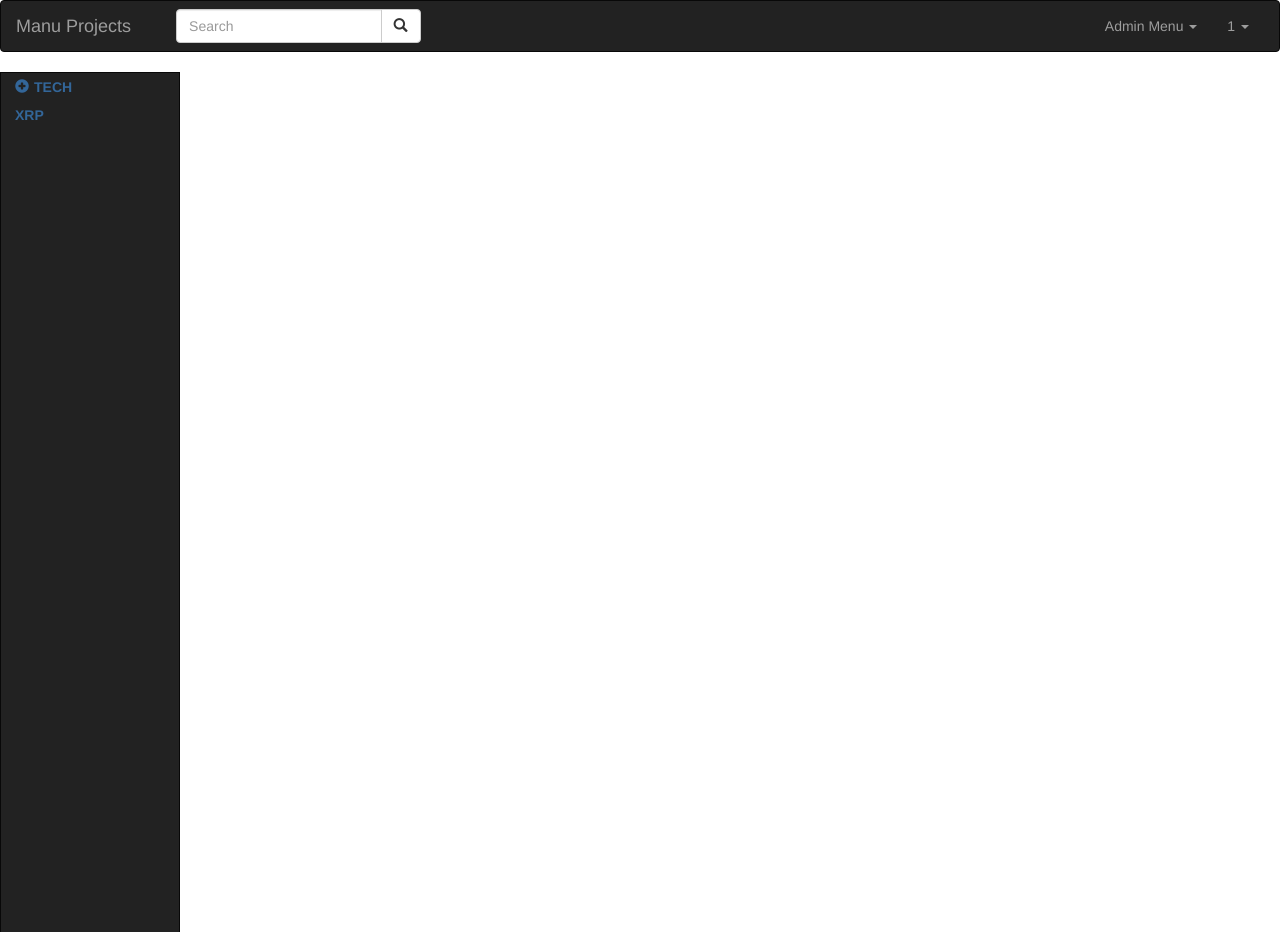
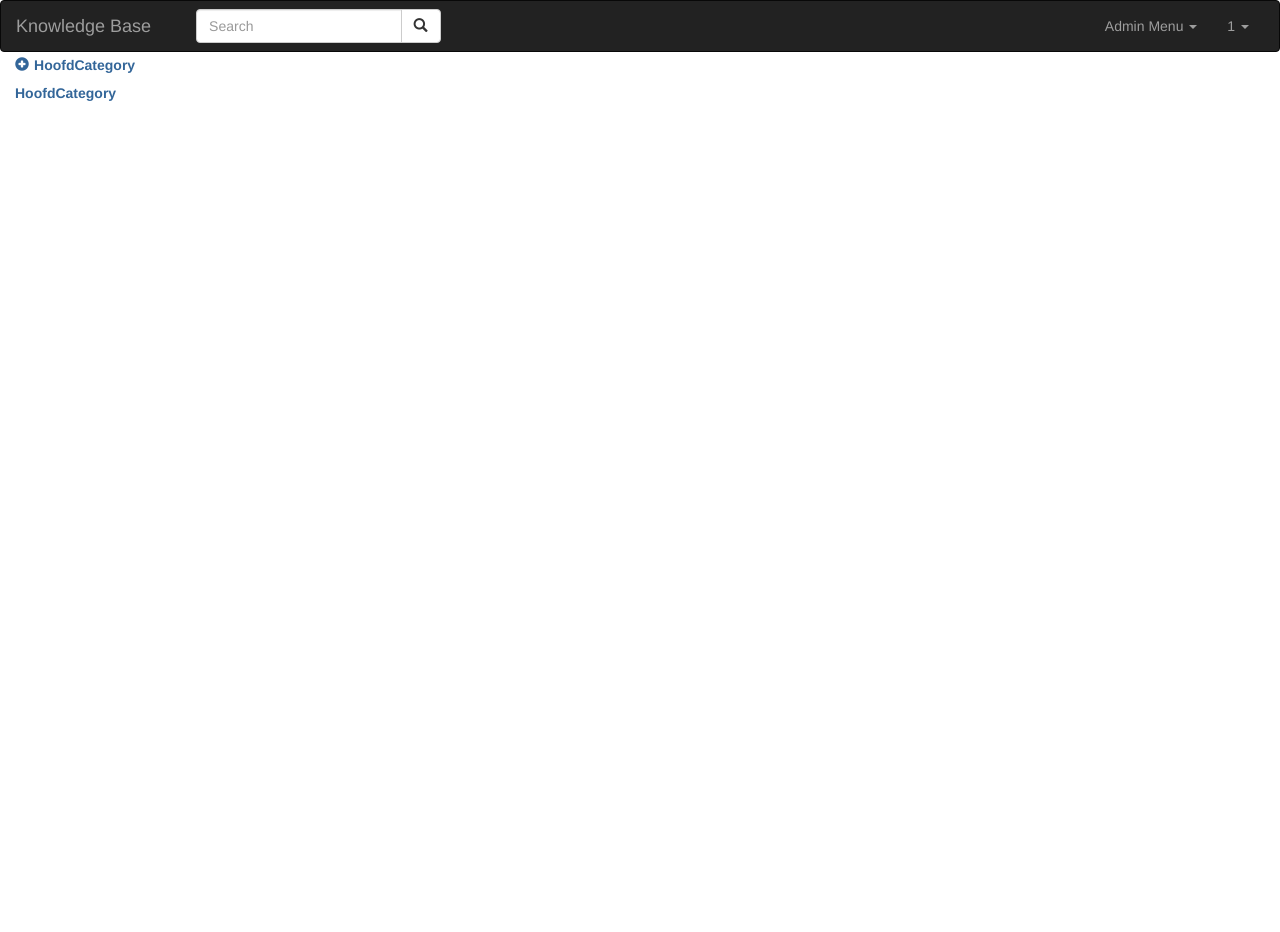
Before and after one commit to PowerChaos/powerchaos.github.io, a PHP site: template template/boot/sidebar.php in a window 1280 px wide. Run offline with PHP 8.4, Linux system fonts and the light colour scheme; the template is opened without the code that fills it, so the values that code supplies are empty; the visitor is signed in with stand-in values (Sample User, id 1); some libraries are stand-ins or nearby versions.

Commit message:
fixed sidebar.php and modal in header.php

```diff
--- a/template/boot/css/tree.css
+++ b/template/boot/css/tree.css
@@ -40,7 +40,7 @@
     left:0
 }
 .tree ul li:last-child:before {
-    background:#222;
+    background:#fff;
     height:auto;
     top:1em;
     bottom:0
--- a/template/boot/header.php
+++ b/template/boot/header.php
@@ -16,8 +16,11 @@
 	<script type="text/javascript" src="https://cdnjs.cloudflare.com/ajax/libs/jqueryui/1.11.4/jquery-ui.min.js"></script>
 	<script src="//<?php echo $_SERVER['SERVER_NAME']?>/template/boot/js/jquery.ui.shake.js"></script>
 <!-- bootstrap -->
-	<script src="//netdna.bootstrapcdn.com/bootstrap/3.3.0/js/bootstrap.min.js"></script>
 	<link rel="stylesheet" href="https://maxcdn.bootstrapcdn.com/bootstrap/3.3.6/css/bootstrap.min.css" integrity="sha384-1q8mTJOASx8j1Au+a5WDVnPi2lkFfwwEAa8hDDdjZlpLegxhjVME1fgjWPGmkzs7" crossorigin="anonymous">
+	<script src="//netdna.bootstrapcdn.com/bootstrap/3.3.7/js/bootstrap.min.js"></script>
+	<!-- Tree -->
+	<link href="//<?php echo $_SERVER['SERVER_NAME']?>/template/boot/css/tree.css" rel="stylesheet" />
+	<script type="text/javascript" src="//<?php echo $_SERVER['SERVER_NAME']?>/template/boot/js/tree.js"></script>
 <!-- moment -->
 	<script type="text/javascript" src="https://cdnjs.cloudflare.com/ajax/libs/moment.js/2.10.6/moment.js"></script>
 <!-- Fonts -->
@@ -29,10 +32,6 @@
     <link rel="stylesheet" href="//glyphsearch.com/bower_components/octicons/octicons/octicons.css">
 <!-- end Fonts -->
 
-<!-- Tree -->
-<link href="//<?php echo $_SERVER['SERVER_NAME']?>/template/boot/css/tree.css" rel="stylesheet" />
-<script type="text/javascript" src="//<?php echo $_SERVER['SERVER_NAME']?>/template/boot/js/tree.js"></script>
-
 <!-- required plugins -->
 <!--[if IE]><script type="text/javascript" src="scripts/jquery.bgiframe.js"></script><![endif]-->
 <!-- HTML5 Shim and Respond.js IE8 support of HTML5 elements and media queries -->
@@ -41,7 +40,6 @@
 <script src="https://oss.maxcdn.com/libs/html5shiv/3.7.0/html5shiv.js"></script>
 <script src="https://oss.maxcdn.com/libs/respond.js/1.4.2/respond.min.js"></script>
 <![endif]-->
-
 <body>
 
     <div id="wrapper" class='toggled'>
--- a/template/boot/sidebar.php
+++ b/template/boot/sidebar.php
@@ -10,7 +10,7 @@ if (u())
         <span class="icon-bar"></span>
         <span class="icon-bar"></span>
       </button>
-      <a class="navbar-brand" href="../home">Manu Projects</a>
+      <a class="navbar-brand" href="../home">Knowledge Base</a>
     </div>
     <div class="collapse navbar-collapse" id="myNavbar">
 		<div class="col-sm-3 col-md-3">
@@ -64,38 +64,39 @@ if (u())
       </ul>
     </div>
   </div>
-</nav>
-	<!-- Dynamic SiteBar -->
-<divdiv class="navbar navbar-inverse navbar-fixed-left">
+ 	<!-- Dynamic SiteBar -->
+<div class="navbar-fixed-left">
 
 	<ul id="tree1">
 	<!-- HoofdCategory -->
-		<li><a href="#">TECH</a>
+		<li><a href="#">HoofdCategory</a>
 	<!-- HoofdCategory -->
 			<ul>
 	<!-- SubCategory -->
-				<li>Company Maintenance</li>
-				<li>Employees
+				<li>SubCategory</li>
+				<li>SubCategory
 	<!-- SubCategory -->
 					<ul>
 	<!--Posts -->
-								<li>Report1</li>
-								<li>Report2</li>
-								<li>Report3</li>
+								<li>Post</li>
+								<li>Post</li>
+								<li>Post</li>
 	<!--Posts -->
 							</ul>
 						</li>
 	<!-- SubCategory -->
-				<li>Human Resources</li>
+				<li>SubCategory</li>
 	<!-- SubCategory -->
 			</ul>
 		</li>
 	<!-- HoofdCategory -->
-		<li>XRP</li>
+		<li>HoofdCategory</li>
 	<!-- HoofdCategory -->
 	</ul>
 </div>
 	<!-- Dynamic SiteBar -->
+</nav>
+
 <?php
 }
 ?>
```
